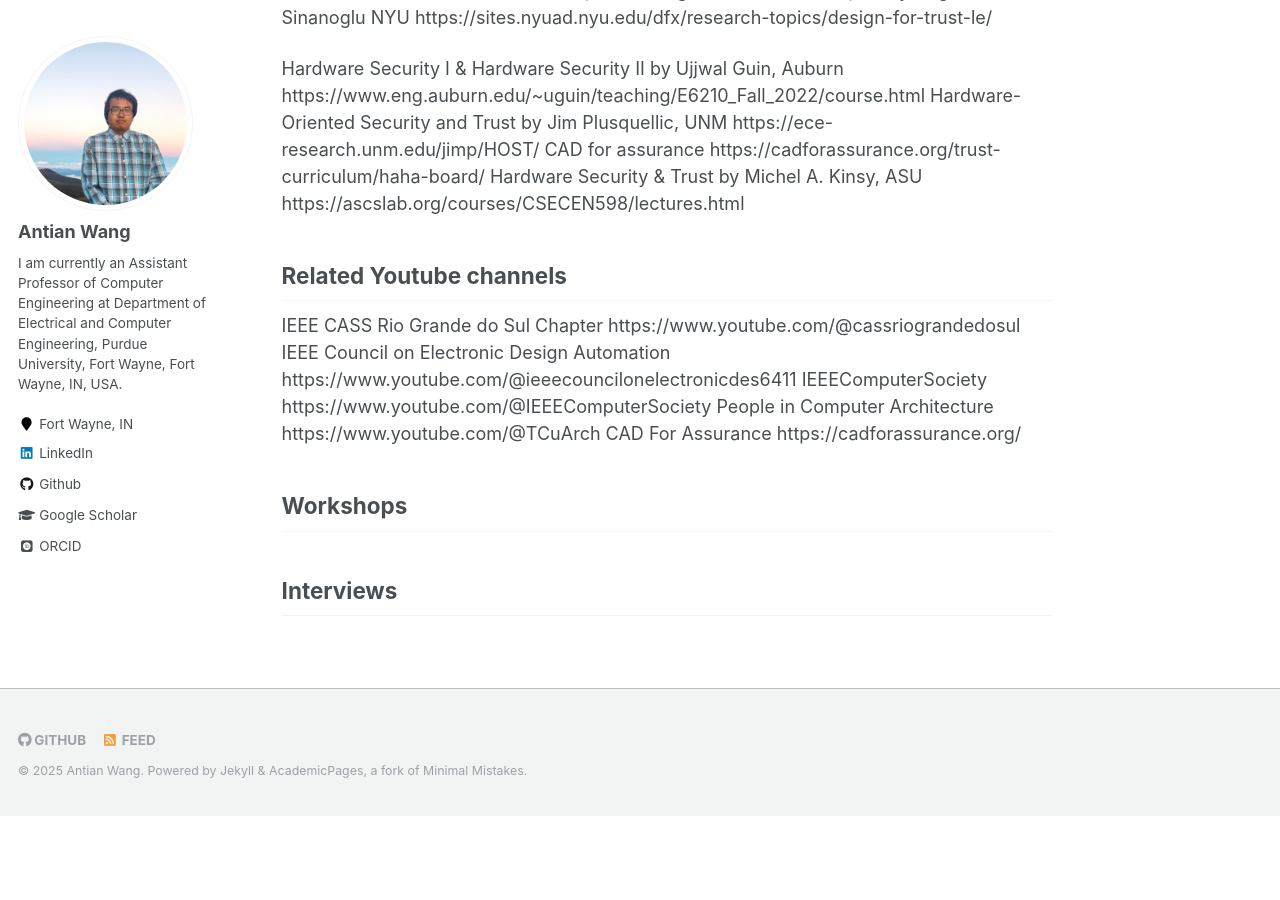
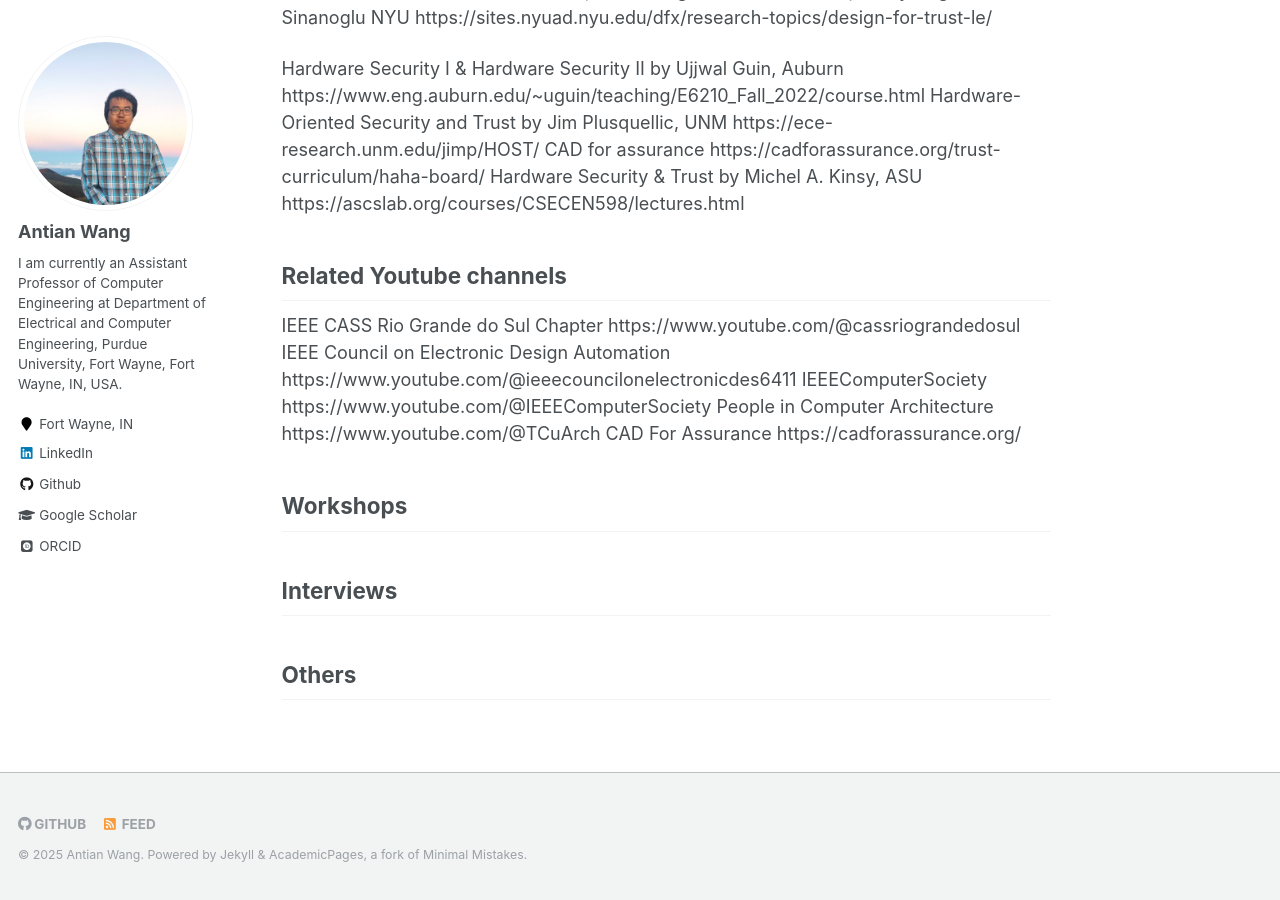
Before and after one commit to wangantian/wangantian.github.io, a Jekyll site: the page built from _resources/courses.md, in a window 1280 px wide and 900 px high, scrolled down 2759 px. Built offline with Jekyll 4.4.1, drawn with Linux system fonts in a browser that asks for light colours; some web fonts are replaced; before the commit the page ends 3575 px from its top, so only the background shows below that.

Commit message:
Update courses.md

```diff
--- a/_resources/courses.md
+++ b/_resources/courses.md
@@ -71,6 +71,9 @@ IEEE Council on Electronic Design Automation	https://www.youtube.com/@ieeecounci
 IEEEComputerSociety	https://www.youtube.com/@IEEEComputerSociety
 People in Computer Architecture	https://www.youtube.com/@TCuArch
 CAD For Assurance 	https://cadforassurance.org/
+
 ## Workshops
 
 ## Interviews
+
+## Others
```
